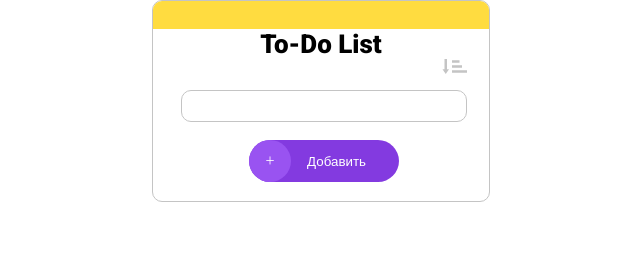
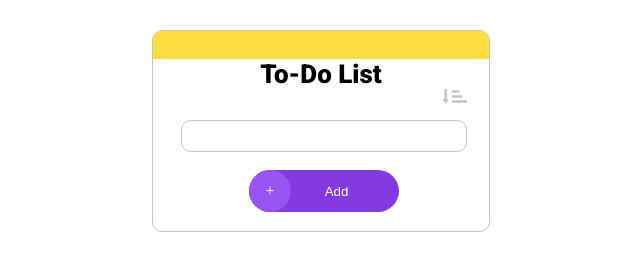
Before and after one commit to Kamran-Mammadov/Layihe_M2_-To_do_list, a plain HTML site: page index.html in a window 1280 px wide. Shown: the whole page, without its empty margins (319-959 px from the left). Drawn offline with Linux system fonts and the light colour scheme.

Commit message:
button text change

```diff
--- a/index.html
+++ b/index.html
@@ -42,7 +42,7 @@
                 <div>
                     <span>+</span>
                 </div>
-                <button>Добавить</button>
+                <button>Add</button>
             </div>
         </div>
     </div>
--- a/style.css
+++ b/style.css
@@ -9,6 +9,7 @@
     border: 1px solid #C4C4C4;
     border-radius: 10px;
     overflow: hidden;
+    margin-top: 30px;
 }
 header{
     background: #FFDC40;
```
